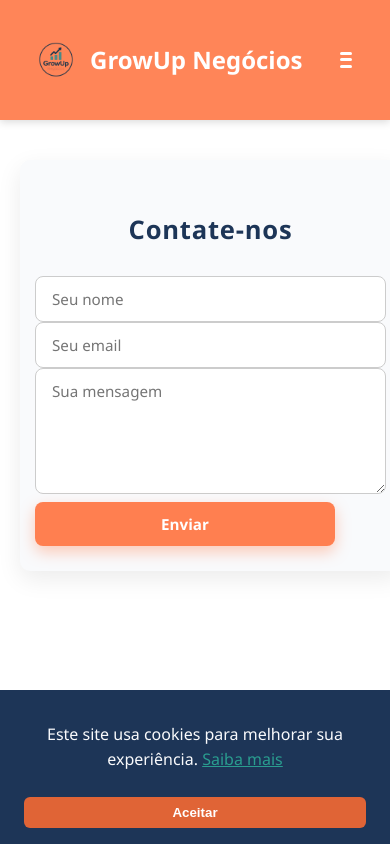
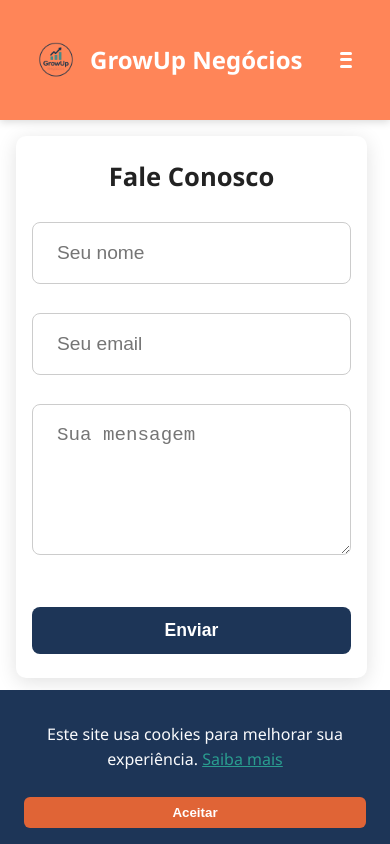
Before and after one commit to AlexandreMoreiraC/GrowUpNeg-cios, a React (Vite) app: page /contato in a window 390 px wide. Built offline with nearby package versions, Linux system fonts and the light colour scheme; no server answers.

Commit message:
Atualizacao emailjs

```diff
--- a/src/components/PostCard.jsx
+++ b/src/components/PostCard.jsx
@@ -59,6 +59,11 @@ function PostCard({ post }) {
               {formatDate(post.createdAt)}
             </time>
           )}
+          {post.autor && (
+            <p className="post-card-autor" aria-label={`Autor: ${post.autor}`}>
+              Por {post.autor}
+            </p>
+          )}
         </header>
         <p className="post-card-summary">{getSummary(post.conteudo)}</p>
       </article>
--- a/src/login.css
+++ /dev/null
@@ -1,83 +0,0 @@
-.login-container {
-  min-height: 100vh;
-  display: flex;
-  justify-content: center;
-  align-items: center;
-  background: linear-gradient(135deg, #f2f4f7 0%, #d6dbe3 100%);
-  padding: 2rem;
-  box-sizing: border-box;
-  font-family: 'Inter', -apple-system, BlinkMacSystemFont, 'Segoe UI', Roboto, Oxygen,
-    Ubuntu, Cantarell, 'Open Sans', 'Helvetica Neue', sans-serif;
-}
-
-form {
-  background-color: white;
-  max-width: 420px;
-  width: 100%;
-  padding: 3rem 2.5rem;
-  border-radius: 12px;
-  box-shadow: 0 10px 30px rgba(0,0,0,0.1);
-  display: flex;
-  flex-direction: column;
-  gap: 1.5rem;
-  box-sizing: border-box;
-}
-
-form input {
-  padding: 14px 18px;
-  font-size: 1.1rem;
-  border: 1.8px solid #d1d5db;
-  border-radius: 8px;
-  transition: border-color 0.3s ease, box-shadow 0.3s ease;
-  font-family: inherit;
-}
-
-form input::placeholder {
-  color: #a0aec0;
-}
-
-form input:focus {
-  outline: none;
-  border-color: #3b82f6;
-  box-shadow: 0 0 8px rgba(59, 130, 246, 0.4);
-}
-
-form button {
-  background-color: #ff5a5f;
-  color: white;
-  padding: 14px 0;
-  font-size: 1.15rem;
-  font-weight: 600;
-  border: none;
-  border-radius: 8px;
-  cursor: pointer;
-  box-shadow: 0 6px 15px rgba(59,130,246,0.4);
-  transition: background-color 0.3s ease, box-shadow 0.3s ease;
-}
-
-form button:hover,
-form button:focus {
-  background-color: #2563eb;
-  box-shadow: 0 8px 22px rgba(37, 99, 235, 0.6);
-  outline: none;
-}
-
-form p {
-  color: #ef4444;
-  font-weight: 600;
-  font-size: 0.95rem;
-  margin-top: 0.25rem;
-  text-align: center;
-}
-
-@media (max-width: 480px) {
-  form {
-    padding: 2rem 1.5rem;
-  }
-
-  form input,
-  form button {
-    font-size: 1rem;
-    padding: 12px 14px;
-  }
-}
--- a/src/pages/Contato.jsx
+++ b/src/pages/Contato.jsx
@@ -1,7 +1,8 @@
 import React, { useState } from "react";
 import emailjs from "emailjs-com";
+import { ToastContainer, toast } from "react-toastify";
+import "react-toastify/dist/ReactToastify.css";
 import "../styles/contato.css";
-import { toast } from "react-toastify";
 
 function Contato() {
   const [formData, setFormData] = useState({
@@ -37,14 +38,15 @@ function Contato() {
         });
       })
       .catch((err) => {
+        console.error("Erro ao enviar:", err);
         toast.error("Erro ao enviar mensagem. Tente novamente.");
-        console.error("Erro ao enviar:", err);
       });
   };
 
   return (
+    <>
       <form className="contato" onSubmit={handleSubmit}>
-      <h3>Contate-nos</h3>
+        <h3>Fale Conosco</h3>
         <div className="form-group">
           <input
             type="text"
@@ -77,6 +79,21 @@ function Contato() {
         </div>
         <button type="submit">Enviar</button>
       </form>
+
+      {/* Container do Toastify */}
+      <ToastContainer
+        position="top-center"
+        autoClose={5000}
+        hideProgressBar={false}
+        newestOnTop={false}
+        closeOnClick
+        rtl={false}
+        pauseOnFocusLoss
+        draggable
+        pauseOnHover
+        theme="colored"
+      />
+    </>
   );
 }
 
--- a/src/pages/Login.jsx
+++ b/src/pages/Login.jsx
@@ -2,7 +2,7 @@ import React, { useState } from "react";
 import { auth } from "../services/firebase";
 import { signInWithEmailAndPassword } from "firebase/auth";
 import { useNavigate } from "react-router-dom";
-import "../login.css";
+import "../styles/login.css";
 
 export default function Login({ onLogin }) {
   const [email, setEmail] = useState("");
@@ -16,7 +16,7 @@ export default function Login({ onLogin }) {
     try {
       await signInWithEmailAndPassword(auth, email, password);
       onLogin(true);
-      navigate("/admin");
+      navigate("/adminpost");  // redireciona direto para AdminPost
     } catch {
       setError("Email ou senha inválidos");
     }
--- a/src/styles/Post.css
+++ b/src/styles/Post.css
@@ -1,3 +1,5 @@
+/* Mantém todo o seu CSS atual */
+
 .post {
   max-width: 800px;
   margin: 3rem auto;
@@ -51,6 +53,31 @@
   margin-bottom: 1.5rem;
   line-height: 1.8;
 }
+
+/* Aqui adiciono o estilo azul para subtítulos */
+/* Supondo subtítulos sejam h2 e h3, dentro do conteúdo */
+
+.post-content h2,
+.post-content h3 {
+  color: #1e40af; /* azul escuro */
+  margin-top: 2.5rem;
+  margin-bottom: 1rem;
+  font-weight: 700;
+  line-height: 1.3;
+  letter-spacing: -0.02em;
+}
+
+/* Caso use p com classe subtitle dentro do conteúdo */
+
+.post-content p.subtitle {
+  color: #1e40af;
+  font-weight: 700;
+  font-size: 1.2rem;
+  margin-top: 2rem;
+  margin-bottom: 1rem;
+}
+
+/* Imagens dentro do conteúdo */
 
 .post-content img {
   max-width: 100%;
--- a/src/styles/contato.css
+++ b/src/styles/contato.css
@@ -1,141 +1,110 @@
+/* contato.css */
+
 .contato {
   max-width: 600px;
-  margin: 60px auto;
-  padding: 40px 30px;
-  background: #f9fafc;
+   width: 100%;          /* mais largo */
+  margin: 2rem auto;         /* centralizado com margem vertical */
+  padding: 3rem 3rem;        /* mais espaçamento interno para “respirar” */
   border-radius: 10px;
-  box-shadow: 0 8px 25px rgba(0, 0, 0, 0.08);
+  background-color: #fff;
+  box-shadow: 0 4px 20px rgba(0, 0, 0, 0.12);
   font-family: 'Segoe UI', Tahoma, Geneva, Verdana, sans-serif;
-  color: #333;
-  width: 90%;
+  display: flex;
+  flex-direction: column;
+  gap: 1.8rem;
+  box-sizing: border-box;
 }
 
 .contato h3 {
-  font-size: 2.2rem;
+  margin: 0;
   font-weight: 700;
-  margin-bottom: 30px;
+  font-size: 2rem;
   text-align: center;
-  color: #1d3557;
-  letter-spacing: 0.03em;
+  color: #222;
+  line-height: 1.3;
 }
 
-.contato form {
-  display: flex;
-  flex-direction: column;
-  gap: 20px;
+.contato h3:nth-of-type(2) {
+  font-weight: 400;
+  font-size: 1.3rem;
+  color: #555;
+  margin-top: -0.6rem;
+  margin-bottom: 2rem;
+  text-align: center;
 }
 
-.contato input,
-.contato textarea {
+.form-group {
   width: 100%;
-  padding: 14px 18px;
-  font-size: 1rem;
+}
+
+input[type="text"],
+input[type="email"],
+textarea {
+  width: 100%;
+  padding: 1.2rem 1.5rem;      /* mais espaçamento interno */
+  font-size: 1.2rem;           /* fonte maior e mais legível */
   border: 1.8px solid #ccc;
   border-radius: 8px;
-  background-color: #fff;
-  transition: border-color 0.3s ease, box-shadow 0.3s ease;
-  font-family: inherit;
-  color: #444;
+  transition: border-color 0.3s ease;
   resize: vertical;
-  margin: 0 auto;
-  max-width: 100%;
   box-sizing: border-box;
 }
 
-.contato textarea {
-  min-height: 120px;
+input[type="text"]:focus,
+input[type="email"]:focus,
+textarea:focus {
+  border-color: #1d3557;
+  outline: none;
+  box-shadow: 0 0 8px rgba(29, 53, 87, 0.35);
 }
 
-.contato input:focus,
-.contato textarea:focus {
-  border-color: #2a9d8f;
-  box-shadow: 0 0 6px rgba(42, 157, 143, 0.4);
-  outline: none;
-  background-color: #fff;
+button[type="submit"] {
+  background-color: #1d3557;
+  color: #fff;
+  font-size: 1.3rem;
+  font-weight: 700;
+  padding: 1rem 0;
+  border: none;
+  border-radius: 8px;
+  cursor: pointer;
+  transition: background-color 0.3s ease;
+  margin-top: 1rem;
+  width: 100%;                /* botão ocupa toda a largura */
 }
 
-.contato button {
-  background-color: #ff7f50;
-  color: #fff;
-  border: none;
-  padding: 16px;
-  font-size: 1.125rem;
-  font-weight: 700;
-  border-radius: 8px;
-  cursor: pointer;
-  transition: background-color 0.3s ease, box-shadow 0.3s ease;
-  box-shadow: 0 6px 15px rgba(255, 127, 80, 0.4);
-  font-family: inherit;
-  width: 100%;
-  max-width: 300px;
-  margin: 0 auto;
-}
-
-.contato button:hover,
-.contato button:focus {
-  background-color: #e06436;
-  box-shadow: 0 8px 20px rgba(224, 100, 54, 0.6);
-  outline: none;
+button[type="submit"]:hover {
+  background-color: #457b9d;
 }
 
 .form-status {
-  margin-top: 16px;
-  font-size: 1rem;
-  font-weight: 500;
+  margin-top: 1.2rem;
+  font-size: 1.1rem;
+  text-align: center;
   color: #1d3557;
-  background: #e0f7fa;
-  padding: 10px 15px;
-  border-radius: 6px;
-  border: 1px solid #b2ebf2;
-  animation: fadeIn 0.3s ease-in-out;
+  font-weight: 600;
 }
 
-@keyframes fadeIn {
-  from {
-    opacity: 0;
-    transform: translateY(5px);
-  }
-  to {
-    opacity: 1;
-    transform: translateY(0);
+/* Responsividade */
+
+@media (max-width: 1024px) {
+  .contato {
+    max-width: 90vw;          /* ocupa 90% da tela em telas médias */
+    padding: 2.5rem 2rem;
   }
 }
 
-/* Responsividade extra para tablets e celulares */
-@media (max-width: 768px) {
+@media (max-width: 520px) {
   .contato {
-    margin: 40px 20px;
-    padding: 30px 20px;
+    margin: 1rem;
+    padding: 1.5rem 1rem;
   }
 
-  .contato h3 {
-    font-size: 1.9rem;
-    margin-bottom: 25px;
-  }
-
-  .contato input,
-  .contato textarea {
-    font-size: 0.95rem;
-    padding: 12px 16px;
-  }
-
-  .contato button {
-    font-size: 1rem;
-    padding: 14px;
-  }
-}
-
-@media (max-width: 480px) {
   .contato h3 {
     font-size: 1.6rem;
   }
 
-  .contato {
-    padding: 25px 15px;
-  }
-
-  .contato button {
-    font-size: 0.95rem;
-    padding: 12px;
+  button[type="submit"] {
+    font-size: 1.1rem;
+    padding: 0.8rem 0;
   }
 }
--- /dev/null
+++ b/src/styles/login.css
@@ -0,0 +1,77 @@
+/* login.css */
+
+.login-container {
+  max-width: 400px;
+  margin: 5rem auto;
+  padding: 2.5rem 2rem;
+  background-color: #f9fafb;
+  border-radius: 12px;
+  box-shadow: 0 8px 24px rgba(0, 0, 0, 0.1);
+  font-family: 'Segoe UI', Tahoma, Geneva, Verdana, sans-serif;
+  color: #1e1e1e;
+}
+
+.login-container form {
+  display: flex;
+  flex-direction: column;
+}
+
+.login-container input[type="email"],
+.login-container input[type="password"] {
+  padding: 0.75rem 1rem;
+  margin-bottom: 1.5rem;
+  font-size: 1.1rem;
+  border: 2px solid #d1d5db;
+  border-radius: 8px;
+  transition: border-color 0.3s ease;
+}
+
+.login-container input[type="email"]:focus,
+.login-container input[type="password"]:focus {
+  border-color: #2563eb;
+  outline: none;
+  box-shadow: 0 0 6px rgba(37, 99, 235, 0.5);
+}
+
+.login-container button[type="submit"] {
+  padding: 0.85rem;
+  font-size: 1.2rem;
+  font-weight: 700;
+  color: white;
+  background-color: #2563eb;
+  border: none;
+  border-radius: 10px;
+  cursor: pointer;
+  transition: background-color 0.3s ease;
+}
+
+.login-container button[type="submit"]:hover,
+.login-container button[type="submit"]:focus {
+  background-color: #1e40af;
+  outline: none;
+}
+
+.login-container p {
+  margin-top: 1rem;
+  font-size: 1rem;
+  color: #dc2626; /* vermelho para erros */
+  font-weight: 600;
+  text-align: center;
+}
+
+/* Responsivo */
+@media (max-width: 480px) {
+  .login-container {
+    margin: 3rem 1rem;
+    padding: 2rem 1.5rem;
+  }
+
+  .login-container input[type="email"],
+  .login-container input[type="password"] {
+    font-size: 1rem;
+  }
+
+  .login-container button[type="submit"] {
+    font-size: 1.1rem;
+  }
+}
--- a/src/styles/postcard.css
+++ b/src/styles/postcard.css
@@ -55,10 +55,16 @@
   font-weight: 700;
 }
 
-.post-card-date {
+.post-card-date,
+.post-card-autor {
   font-size: 0.875rem;
   color: #6c757d;
   font-style: italic;
+  margin: 0;
+}
+
+.post-card-date {
+  margin-bottom: 0.25rem;
 }
 
 .post-card-summary {
```
Also changed, not shown: src/App.jsx (+36 -4 lines). Lines whose indentation alone changed are shown as unchanged.
